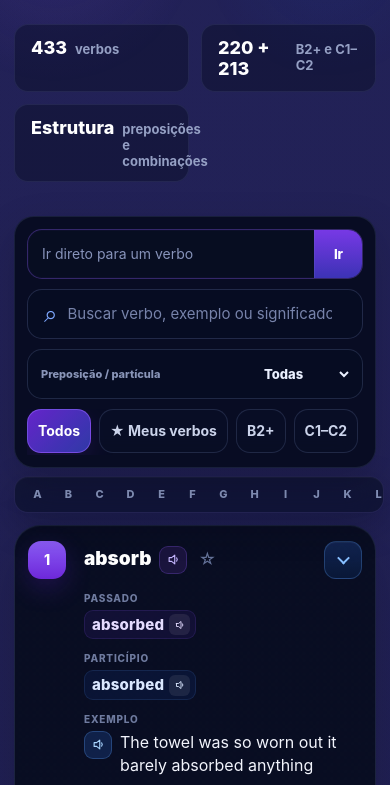
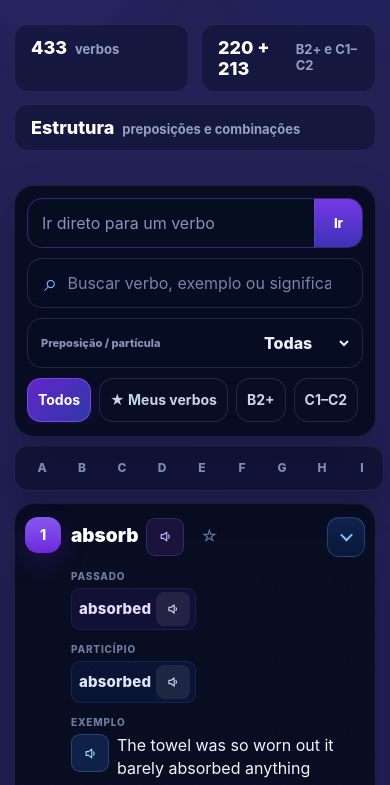
Before and after one commit to teachermarcosvinifs/main-verbs, a plain HTML site: page c1-c2.html in a window 390 px wide. Shown: the part 146-931 px from the top of the page. Drawn offline with Linux system fonts and the light colour scheme.

Commit message:
Load mobile and tablet QA refinements on C1-C2 page

```diff
--- a/c1-c2.html
+++ b/c1-c2.html
@@ -11,6 +11,7 @@
   <link rel="stylesheet" href="advanced-verbs-refinement.css" />
   <link rel="stylesheet" href="advanced-verbs-multiword.css" />
   <link rel="stylesheet" href="advanced-verbs-form-audio.css" />
+  <link rel="stylesheet" href="advanced-verbs-mobile-tablet.css" />
   <script src="advanced-verbs.js" defer></script>
   <script src="advanced-verbs-form-audio.js" defer></script>
   <script src="advanced-verbs-multiword.js" defer></script>
```
